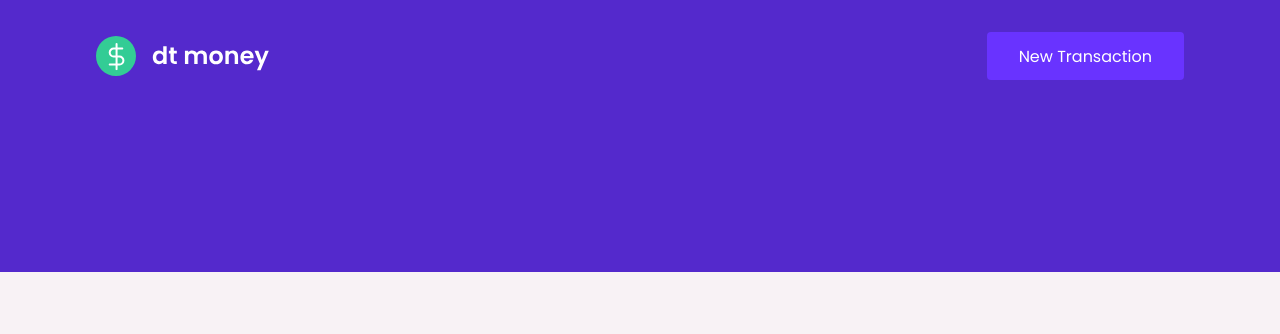
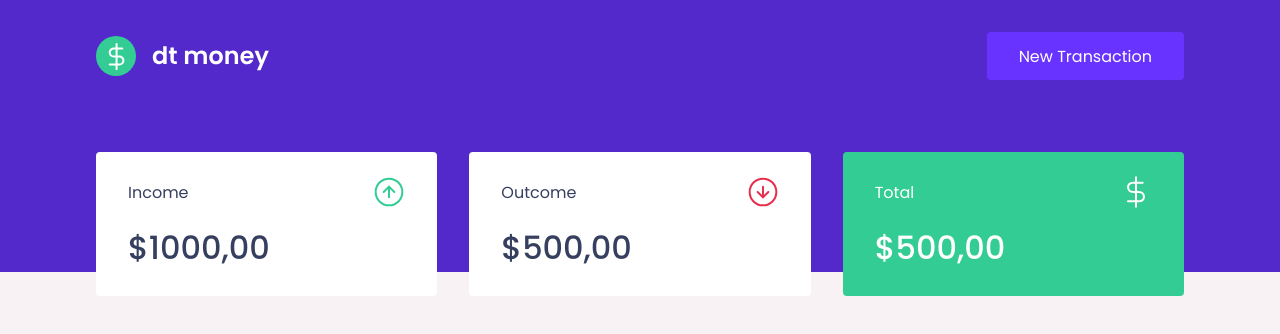
Before and after one commit to augustokl/react-sample, a React (Create React App) app: page / in a window 1280 px wide. Shown: the top 334 px of the page. Built offline with nearby package versions, Linux system fonts and the light colour scheme.

Commit message:
added summary and some corrections

```diff
--- a/public/index.html
+++ b/public/index.html
@@ -4,7 +4,7 @@
     <link rel="preconnect" href="https://fonts.googleapis.com">
     <meta charset="utf-8" />
     <link rel="shortcut icon" href="favicon.png" type="image/png" />
-    <link href="https://fonts.googleapis.com/css2?family=Poppins:wght@400;600&display=swap" rel="stylesheet">
+    <link href="https://fonts.googleapis.com/css2?family=Poppins:wght@400;500;600&display=swap" rel="stylesheet" />
     <title>DTmoney</title>
   </head>
   <body>
--- a/src/App.tsx
+++ b/src/App.tsx
@@ -1,10 +1,13 @@
+import { Dashboard } from "./components/Dashboard";
 import { Header } from "./components/Header";
+
 import { GlobalStyle } from "./styles/global";
 
 export function App() {
   return (
     <>
      <Header />
+     <Dashboard />
      <GlobalStyle />
     </>
   );
--- /dev/null
+++ b/src/components/Dashboard/Summary/index.tsx
@@ -0,0 +1,39 @@
+import incomeImg from '../../../assets/income.svg'
+import outcomeImg from '../../../assets/outcome.svg'
+import totalImg from '../../../assets/total.svg'
+
+import { Container } from "./styles";
+
+export function Sumary() {
+  return (
+    <Container>
+      <div>
+        <header>
+          <p>Income</p>
+          <img src={incomeImg} alt="Incoming"/>
+        </header>
+        <strong>
+          $1000,00
+        </strong>
+      </div>
+      <div>
+        <header>
+          <p>Outcome</p>
+          <img src={outcomeImg} alt="Outcome"/>
+        </header>
+        <strong>
+          $500,00
+        </strong>
+      </div>
+      <div className="highlight-table">
+        <header>
+          <p>Total</p>
+          <img src={totalImg} alt="Total"/>
+        </header>
+        <strong>
+          $500,00
+        </strong>
+      </div>
+    </Container>
+  )
+}
--- /dev/null
+++ b/src/components/Dashboard/Summary/styles.ts
@@ -0,0 +1,34 @@
+import styled from "styled-components";
+
+export const Container = styled.div`
+  display: grid;
+  grid-template-columns: repeat(3, 1fr);
+  gap: 2rem;
+  margin-top: -10rem;
+
+  div {
+    background: var(--shape);
+    padding: 1.5rem 2rem;
+    border-radius: 0.25rem;
+    color: var(--text-title);
+
+    header {
+      display: flex;
+      align-items: center;
+      justify-content: space-between;
+    }
+
+    strong {
+      display: block;
+      margin-top: 1rem;
+      font-size: 2rem;
+      font-weight: 500;
+      line-height: 3rem;
+    }
+
+    &.highlight-table {
+      background: var(--green);
+      color: #FFF;
+    }
+  }
+`;
--- /dev/null
+++ b/src/components/Dashboard/index.tsx
@@ -0,0 +1,11 @@
+import { Sumary } from "./Summary";
+
+import { Container } from "./styles";
+
+export function Dashboard() {
+  return (
+    <Container>
+      <Sumary />
+    </Container>
+  )
+}
--- /dev/null
+++ b/src/components/Dashboard/styles.ts
@@ -0,0 +1,7 @@
+import styled from "styled-components";
+
+export const Container = styled.main`
+  max-width: 1120px;
+  margin: 0 auto;
+  padding: 2.5rem 1rem;
+`;
--- a/src/components/Header/styles.ts
+++ b/src/components/Header/styles.ts
@@ -28,4 +28,4 @@ export const Content = styled.div`
       filter: brightness(0.9);
     }
   }
-`
+`;
--- a/src/styles/global.ts
+++ b/src/styles/global.ts
@@ -4,6 +4,7 @@ export const GlobalStyle = createGlobalStyle`
   :root {
     --background: #f8f2f5;
     --red: #E52E4D;
+    --green: #33cc95;
     --blue: #5429cc;
 
     --blue-light: #6933ff;
```
